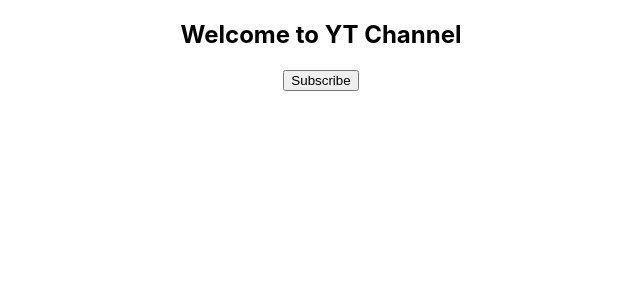
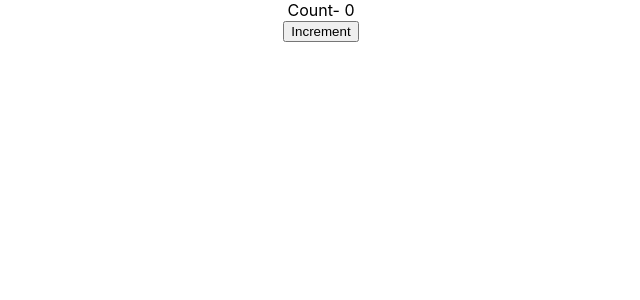
Before and after one commit to Atharva-77/Web_Dev_Snippets, a React (Create React App) app in the folder React_Basics/Class/: page / in a window 1280 px wide. Shown: the top 300 px of the page, without its empty margins (319-959 px from the left). Built offline with nearby package versions, Linux system fonts and the light colour scheme.

Commit message:
SetState added. UI Counter dosen't updates

```diff
--- a/React_Basics/Class/src/App.js
+++ b/React_Basics/Class/src/App.js
@@ -3,13 +3,13 @@ import './App.css';
 import Children_class from './Children_class';
 import Children_func from './Children_func.js'
 import State_classes from './State_class';
-
+import SetState from './SetState';
 
 function App() {
   return (
     <div className="App">
-
-      <State_classes />
+      <SetState />
+      {/* <State_classes /> */}
       {/* <h1>Hello js</h1>
 
       <Children_func name="Ath" hero="Spiderman">
--- /dev/null
+++ b/React_Basics/Class/src/SetState.js
@@ -0,0 +1,29 @@
+import React, { Component } from 'react'
+
+export class SetState extends Component {
+    constructor() {
+        super()
+
+        this.state =
+        {
+             count: 0
+        }
+    }
+    increment()
+    {
+        this.state.count = this.state.count + 1
+        console.log(this.state.count)
+
+    }
+
+    render() {
+        return (
+            <div>
+                <div>Count- {this.state.count}</div>
+                <button onClick={()=> this.increment()}>Increment</button>
+            </div>
+        )
+    }
+}
+
+export default SetState
```
